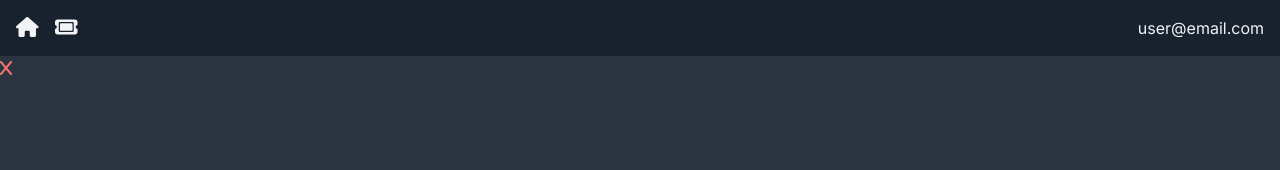
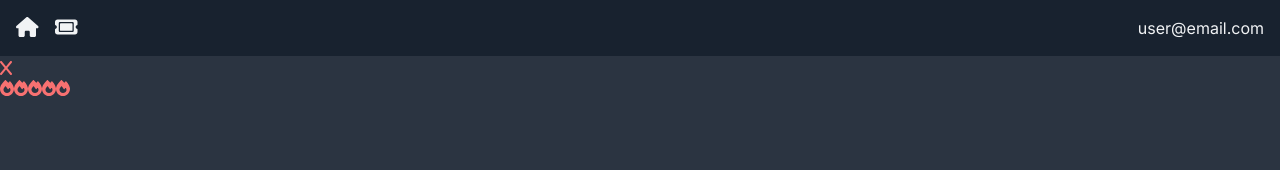
Before and after one commit to jordankeen/ticketing-app, a Next.js app: page / in a window 1280 px wide. Shown: the top 170 px of the page. Built offline with nearby package versions, Linux system fonts and the light colour scheme.

Commit message:
created priority display component

```diff
--- /dev/null
+++ b/app/(components)/PriorityDisplay.jsx
@@ -0,0 +1,16 @@
+import { faFire } from "@fortawesome/free-solid-svg-icons"
+import { FontAwesomeIcon } from "@fortawesome/react-fontawesome"
+
+const PriorityDisplay = () => {
+   return (
+      <div className="flex justify-start align-baseline">
+         <FontAwesomeIcon icon={faFire} className="text-red-400" />
+         <FontAwesomeIcon icon={faFire} className="text-red-400" />
+         <FontAwesomeIcon icon={faFire} className="text-red-400" />
+         <FontAwesomeIcon icon={faFire} className="text-red-400" />
+         <FontAwesomeIcon icon={faFire} className="text-red-400" />
+      </div>
+   )
+}
+
+export default PriorityDisplay
--- a/app/(components)/TicketCard.jsx
+++ b/app/(components)/TicketCard.jsx
@@ -1,9 +1,11 @@
 import DeleteBlock from './DeleteBlock'
+import PriorityDisplay from './PriorityDisplay'
 
 const TicketCard = () => {
    return (
       <div>
          <DeleteBlock />
+         <PriorityDisplay />
       </div>
    )
 }
```
